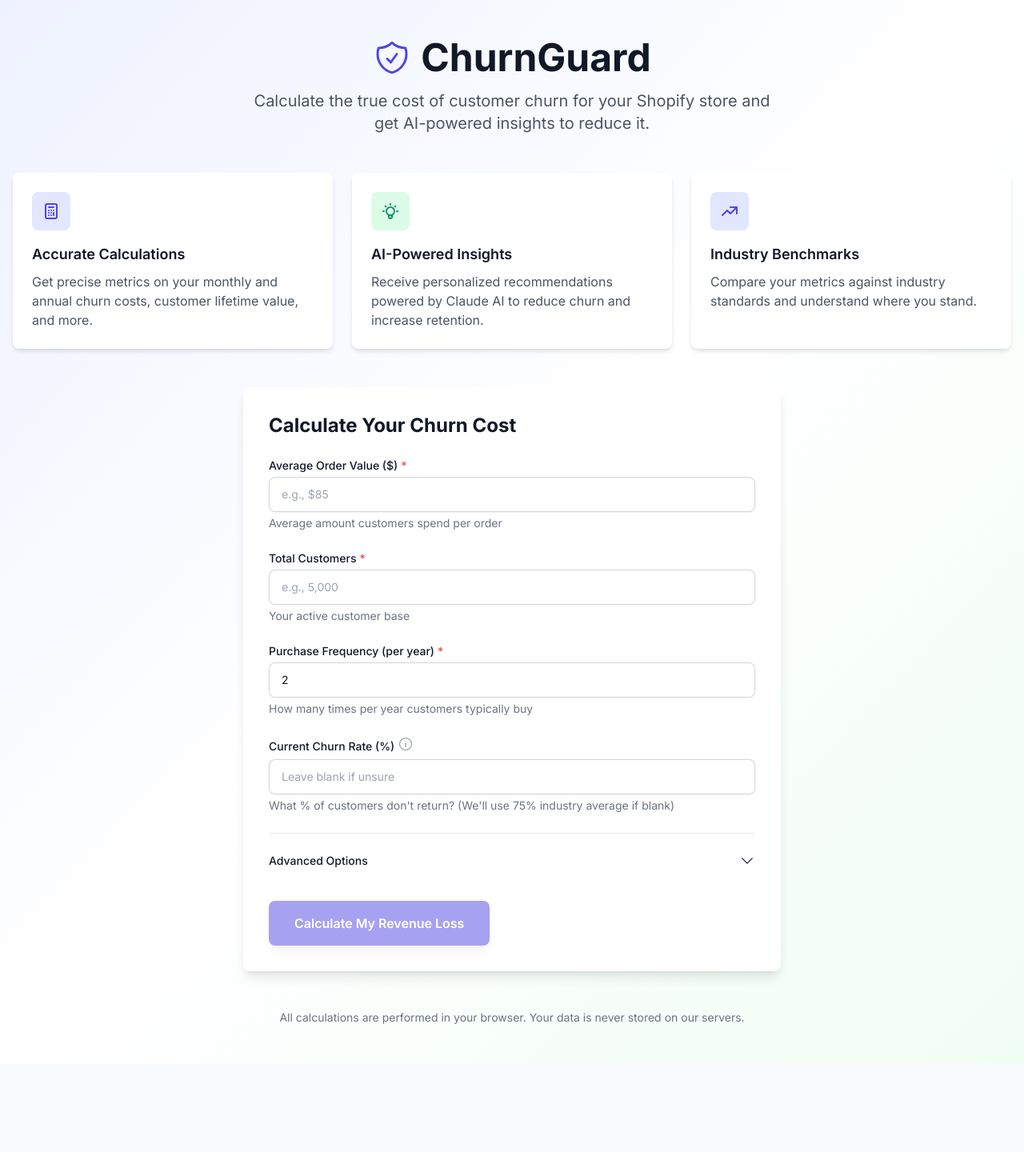
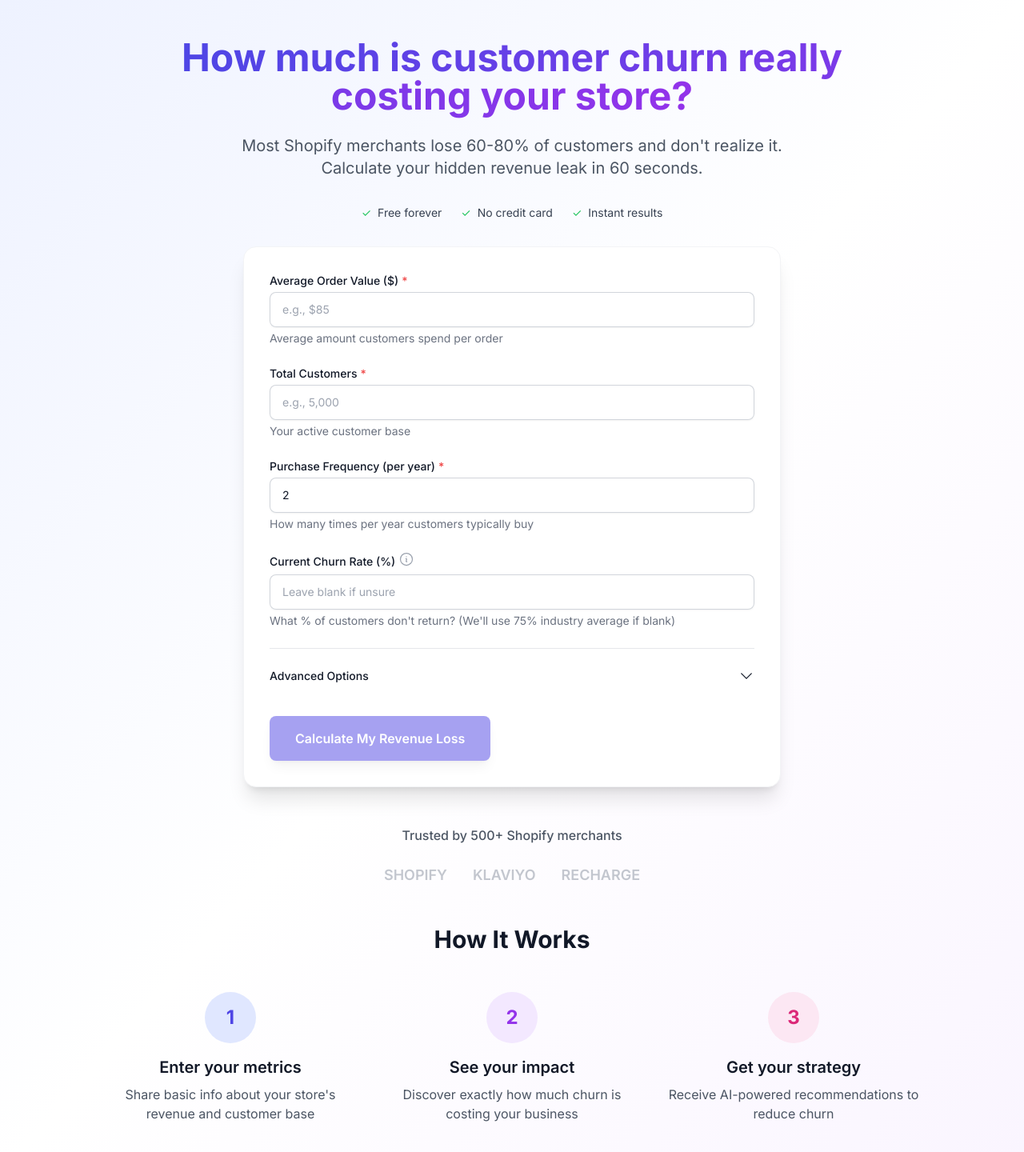
Before and after one commit to brettdoyle44/churn-calc, a React (Vite) app: page / in a window 1280 px wide. Shown: the top 1440 px of the page at 80% size. Before the commit the page ends 1330 px from the top, so only its background shows below. Built offline with nearby package versions, Linux system fonts and the light colour scheme.

Commit message:
added the calculator page

```diff
--- a/src/pages/CalculatorPage.tsx
+++ b/src/pages/CalculatorPage.tsx
@@ -1,118 +1,210 @@
+import { useState } from 'react';
+import { useNavigate } from 'react-router-dom';
+import { useCalculator } from '../contexts/CalculatorContext';
 import CalculatorForm from '../components/CalculatorForm';
-import { ShieldCheckIcon } from '@heroicons/react/24/outline';
+import EmailCaptureForm from '../components/EmailCaptureForm';
+import { calculateAllResults } from '../utils/calculations';
+import { submitToHubSpot } from '../utils/hubspot';
+import type { CalculatorInputs, UserInfo } from '../types';
 
 export default function CalculatorPage() {
+  const navigate = useNavigate();
+  const { setCalculatorInputs, setCalculatorResults, setUserInfo, calculatorResults } = useCalculator();
+
+  const [showEmailCapture, setShowEmailCapture] = useState(false);
+  const [isCalculating, setIsCalculating] = useState(false);
+  const [isSubmittingEmail, setIsSubmittingEmail] = useState(false);
+  const [calculationError, setCalculationError] = useState<string | null>(null);
+
+  /**
+   * Handle calculator form submission
+   * Calculates results and shows email capture modal
+   */
+  const handleCalculatorSubmit = async (inputs: CalculatorInputs) => {
+    try {
+      setIsCalculating(true);
+      setCalculationError(null);
+
+      // Save inputs to context
+      setCalculatorInputs(inputs);
+
+      // Calculate results
+      const results = calculateAllResults(inputs);
+
+      // Save results to context
+      setCalculatorResults(results);
+
+      // Show email capture modal
+      setShowEmailCapture(true);
+    } catch (error) {
+      console.error('Calculator error:', error);
+      setCalculationError(
+        error instanceof Error
+          ? error.message
+          : 'An error occurred while calculating your results. Please check your inputs and try again.'
+      );
+    } finally {
+      setIsCalculating(false);
+    }
+  };
+
+  /**
+   * Handle email capture form submission
+   * Saves user info, submits to HubSpot (non-blocking), and navigates to results
+   */
+  const handleEmailSubmit = async (userInfo: UserInfo) => {
+    try {
+      setIsSubmittingEmail(true);
+
+      // Save user info to context
+      setUserInfo(userInfo);
+
+      // Submit to HubSpot in the background (non-blocking)
+      // Don't await - we don't want to block the user experience
+      submitToHubSpot({
+        email: userInfo.email,
+        company: userInfo.storeName,
+      }).catch(err => {
+        console.error('HubSpot submission failed:', err);
+        // Continue anyway - don't block user
+      });
+
+      // Navigate to results page
+      navigate('/results');
+    } catch (error) {
+      console.error('Email submission error:', error);
+      // Even if there's an error, navigate to results
+      // The user has already filled out the form
+      navigate('/results');
+    } finally {
+      setIsSubmittingEmail(false);
+    }
+  };
+
   return (
-    <div className="min-h-screen bg-gradient-to-br from-primary-50 via-white to-accent-50">
-      <div className="container mx-auto px-4 py-12">
-        {/* Header */}
-        <div className="text-center mb-12">
-          <div className="flex items-center justify-center mb-4">
-            <ShieldCheckIcon className="h-12 w-12 text-primary-600 mr-3" />
-            <h1 className="text-4xl md:text-5xl font-bold text-gray-900">
-              ChurnGuard
+    <div className="min-h-screen bg-gradient-to-br from-indigo-50 via-white to-purple-50">
+      {/* Hero Section */}
+      <div className="pt-12 pb-8 px-4 sm:px-6 lg:px-8">
+        <div className="max-w-4xl mx-auto text-center">
+          {/* Headline */}
+          <h1 className="text-4xl sm:text-5xl font-bold mb-6">
+            <span className="bg-gradient-to-r from-indigo-600 to-purple-600 bg-clip-text text-transparent">
+              How much is customer churn really costing your store?
+            </span>
           </h1>
+
+          {/* Subheadline */}
+          <p className="text-xl text-gray-600 mb-8 max-w-3xl mx-auto">
+            Most Shopify merchants lose 60-80% of customers and don't realize it.
+            Calculate your hidden revenue leak in 60 seconds.
+          </p>
+
+          {/* Trust Indicators */}
+          <div className="flex flex-wrap items-center justify-center gap-6 text-sm text-gray-700">
+            <div className="flex items-center">
+              <span className="text-green-500 mr-2">✓</span>
+              <span>Free forever</span>
             </div>
-          <p className="text-xl text-gray-600 max-w-2xl mx-auto">
-            Calculate the true cost of customer churn for your Shopify store and
-            get AI-powered insights to reduce it.
+            <div className="flex items-center">
+              <span className="text-green-500 mr-2">✓</span>
+              <span>No credit card</span>
+            </div>
+            <div className="flex items-center">
+              <span className="text-green-500 mr-2">✓</span>
+              <span>Instant results</span>
+            </div>
+          </div>
+        </div>
+      </div>
+
+      {/* Calculator Section */}
+      <div className="pb-12 px-4 sm:px-6 lg:px-8">
+        <div className="max-w-2xl mx-auto">
+          <div className="bg-white rounded-2xl shadow-xl p-8 border border-gray-100">
+            {calculationError && (
+              <div className="mb-6 p-4 bg-red-50 border border-red-200 rounded-lg">
+                <p className="text-sm text-red-800">{calculationError}</p>
+              </div>
+            )}
+            <CalculatorForm
+              onSubmit={handleCalculatorSubmit}
+              isSubmitting={isCalculating}
+            />
+          </div>
+        </div>
+      </div>
+
+      {/* Social Proof Section */}
+      <div className="pb-12 px-4 sm:px-6 lg:px-8">
+        <div className="max-w-4xl mx-auto text-center">
+          <p className="text-gray-600 font-medium mb-6">
+            Trusted by 500+ Shopify merchants
+          </p>
+          <div className="flex flex-wrap items-center justify-center gap-8 opacity-60">
+            <div className="text-gray-400 font-semibold text-lg">SHOPIFY</div>
+            <div className="text-gray-400 font-semibold text-lg">KLAVIYO</div>
+            <div className="text-gray-400 font-semibold text-lg">RECHARGE</div>
+          </div>
+        </div>
+      </div>
+
+      {/* How It Works Section */}
+      <div className="pb-16 px-4 sm:px-6 lg:px-8">
+        <div className="max-w-5xl mx-auto">
+          <h2 className="text-3xl font-bold text-center text-gray-900 mb-12">
+            How It Works
+          </h2>
+          <div className="grid grid-cols-1 md:grid-cols-3 gap-8">
+            {/* Step 1 */}
+            <div className="text-center">
+              <div className="inline-flex items-center justify-center w-16 h-16 bg-indigo-100 text-indigo-600 rounded-full text-2xl font-bold mb-4">
+                1
+              </div>
+              <h3 className="text-xl font-semibold text-gray-900 mb-2">
+                Enter your metrics
+              </h3>
+              <p className="text-gray-600">
+                Share basic info about your store's revenue and customer base
               </p>
             </div>
 
-        {/* Benefits Section */}
-        <div className="grid grid-cols-1 md:grid-cols-3 gap-6 mb-12">
-          <div className="bg-white rounded-lg shadow-md p-6">
-            <div className="h-12 w-12 bg-primary-100 rounded-lg flex items-center justify-center mb-4">
-              <svg
-                className="h-6 w-6 text-primary-600"
-                fill="none"
-                viewBox="0 0 24 24"
-                stroke="currentColor"
-              >
-                <path
-                  strokeLinecap="round"
-                  strokeLinejoin="round"
-                  strokeWidth={2}
-                  d="M9 7h6m0 10v-3m-3 3h.01M9 17h.01M9 14h.01M12 14h.01M15 11h.01M12 11h.01M9 11h.01M7 21h10a2 2 0 002-2V5a2 2 0 00-2-2H7a2 2 0 00-2 2v14a2 2 0 002 2z"
-                />
-              </svg>
+            {/* Step 2 */}
+            <div className="text-center">
+              <div className="inline-flex items-center justify-center w-16 h-16 bg-purple-100 text-purple-600 rounded-full text-2xl font-bold mb-4">
+                2
               </div>
-            <h3 className="text-lg font-semibold text-gray-900 mb-2">
-              Accurate Calculations
+              <h3 className="text-xl font-semibold text-gray-900 mb-2">
+                See your impact
               </h3>
               <p className="text-gray-600">
-              Get precise metrics on your monthly and annual churn costs, customer
-              lifetime value, and more.
+                Discover exactly how much churn is costing your business
               </p>
             </div>
 
-          <div className="bg-white rounded-lg shadow-md p-6">
-            <div className="h-12 w-12 bg-accent-100 rounded-lg flex items-center justify-center mb-4">
-              <svg
-                className="h-6 w-6 text-accent-600"
-                fill="none"
-                viewBox="0 0 24 24"
-                stroke="currentColor"
-              >
-                <path
-                  strokeLinecap="round"
-                  strokeLinejoin="round"
-                  strokeWidth={2}
-                  d="M9.663 17h4.673M12 3v1m6.364 1.636l-.707.707M21 12h-1M4 12H3m3.343-5.657l-.707-.707m2.828 9.9a5 5 0 117.072 0l-.548.547A3.374 3.374 0 0014 18.469V19a2 2 0 11-4 0v-.531c0-.895-.356-1.754-.988-2.386l-.548-.547z"
-                />
-              </svg>
+            {/* Step 3 */}
+            <div className="text-center">
+              <div className="inline-flex items-center justify-center w-16 h-16 bg-pink-100 text-pink-600 rounded-full text-2xl font-bold mb-4">
+                3
               </div>
-            <h3 className="text-lg font-semibold text-gray-900 mb-2">
-              AI-Powered Insights
+              <h3 className="text-xl font-semibold text-gray-900 mb-2">
+                Get your strategy
               </h3>
               <p className="text-gray-600">
-              Receive personalized recommendations powered by Claude AI to reduce
-              churn and increase retention.
-            </p>
-          </div>
-
-          <div className="bg-white rounded-lg shadow-md p-6">
-            <div className="h-12 w-12 bg-primary-100 rounded-lg flex items-center justify-center mb-4">
-              <svg
-                className="h-6 w-6 text-primary-600"
-                fill="none"
-                viewBox="0 0 24 24"
-                stroke="currentColor"
-              >
-                <path
-                  strokeLinecap="round"
-                  strokeLinejoin="round"
-                  strokeWidth={2}
-                  d="M13 7h8m0 0v8m0-8l-8 8-4-4-6 6"
-                />
-              </svg>
-            </div>
-            <h3 className="text-lg font-semibold text-gray-900 mb-2">
-              Industry Benchmarks
-            </h3>
-            <p className="text-gray-600">
-              Compare your metrics against industry standards and understand where
-              you stand.
-            </p>
-          </div>
-        </div>
-
-        {/* Calculator Form */}
-        <div className="max-w-2xl mx-auto bg-white rounded-lg shadow-lg p-8">
-          <h2 className="text-2xl font-bold text-gray-900 mb-6">
-            Calculate Your Churn Cost
-          </h2>
-          <CalculatorForm />
-        </div>
-
-        {/* Footer Info */}
-        <div className="mt-12 text-center text-sm text-gray-500">
-          <p>
-            All calculations are performed in your browser. Your data is never
-            stored on our servers.
+                Receive AI-powered recommendations to reduce churn
               </p>
             </div>
           </div>
         </div>
+      </div>
+
+      {/* Email Capture Modal */}
+      {showEmailCapture && calculatorResults && (
+        <EmailCaptureForm
+          calculatorResults={calculatorResults}
+          onSubmit={handleEmailSubmit}
+          isSubmitting={isSubmittingEmail}
+        />
+      )}
+    </div>
   );
 }
```
Lines whose indentation alone changed are shown as unchanged.
